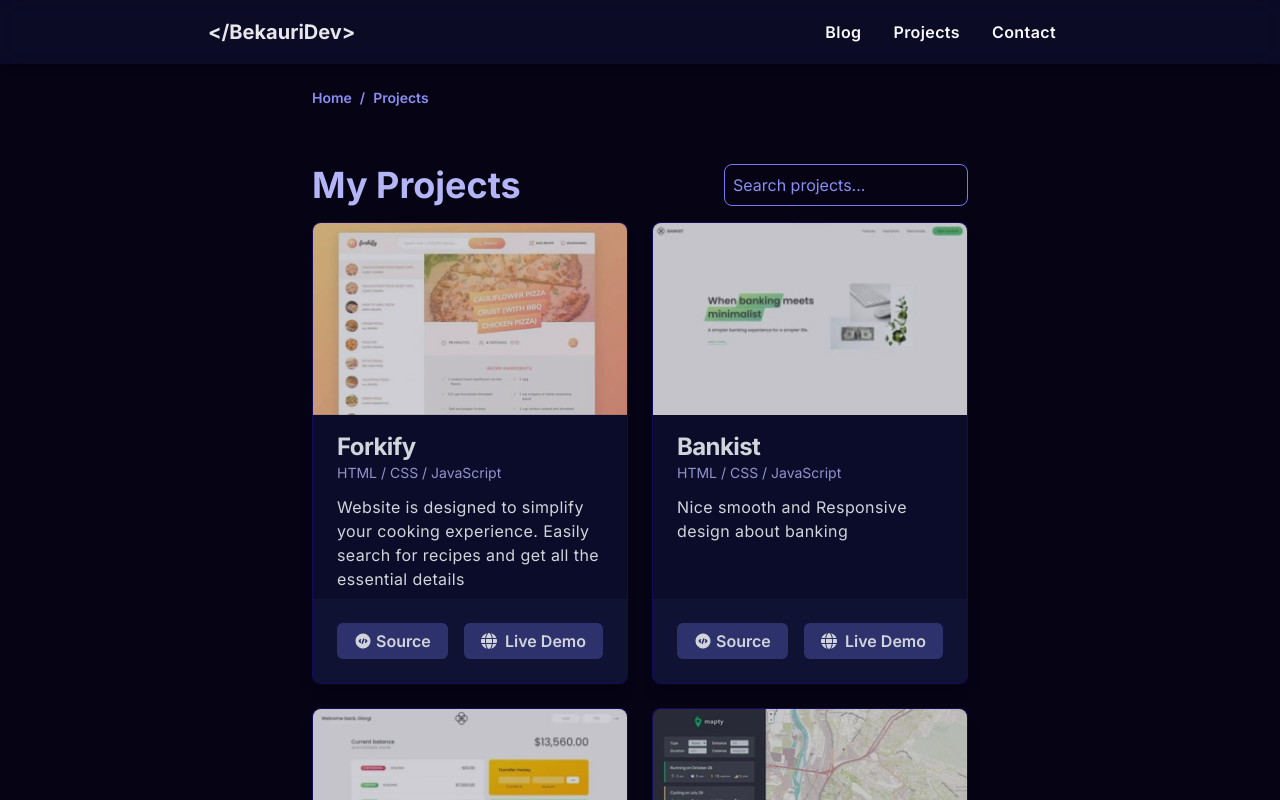
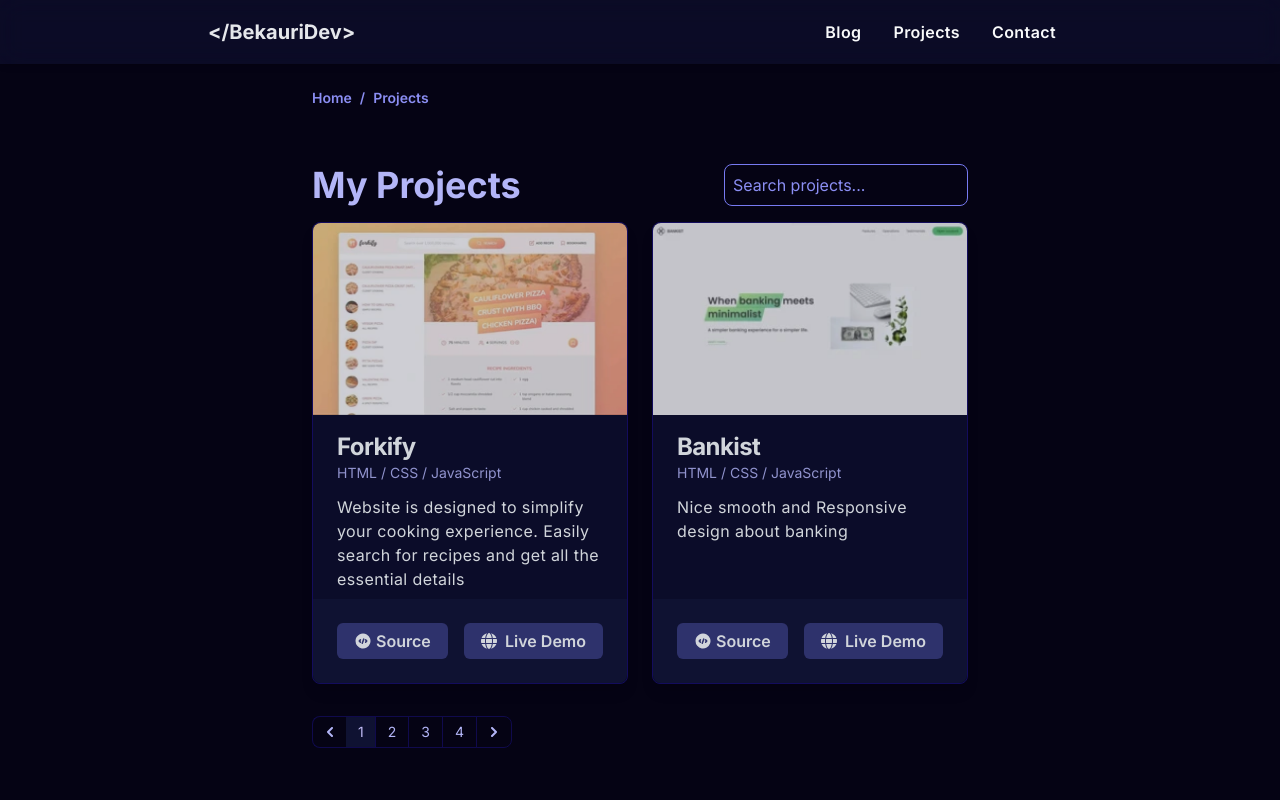
Before and after one commit to bekauridev/React_Portfolio, a React (Vite) app: page /projects in a window 1280 px wide. Shown: the top 800 px of the page. Built offline with nearby package versions, Linux system fonts and the light colour scheme.

Commit message:
Pagination added for projects

```diff
--- a/src/features/projects/Projects.jsx
+++ b/src/features/projects/Projects.jsx
@@ -4,19 +4,36 @@ import Fuse from "fuse.js";
 import { projects } from "./api";
 
 import Breadcrumbs from "../../ui/Breadcrumbs";
+import Pagination from "../../ui/pagination";
 
+// Fuse.js initialization
 const fuse = new Fuse(projects, {
-  keys: ["name", "description", "technologies"],
+  keys: ["name", "technologies"],
   threshold: 0.3,
 });
 
 function Projects() {
+  // for search
   const [query, setQuery] = useState("");
+  const [currentPage, setCurrentPage] = useState(1);
+  const projectsPerPage = 2;
+
+  // Pagination logic
+  const indexOfLastProject = currentPage * projectsPerPage;
+  const indexOfFirstProject = indexOfLastProject - projectsPerPage;
 
   // Filter projects based on search query
   const filteredProjects = query
     ? fuse.search(query).map((result) => result.item)
     : projects;
+
+  const currentProjects = filteredProjects.slice(indexOfFirstProject, indexOfLastProject);
+
+  const totalPages = Math.ceil(filteredProjects.length / projectsPerPage);
+
+  const handlePageChange = (page) => {
+    setCurrentPage(page);
+  };
 
   return (
     <div className="flex min-h-screen flex-col p-6 sm:max-w-[44rem]">
@@ -34,15 +51,16 @@ function Projects() {
           value={query}
           onChange={(e) => {
             setQuery(e.target.value);
+            setCurrentPage(1); // Reset to the first page when searching
           }}
           className="rounded-lg border border-primary-400 bg-primary-900 py-2 pl-2 text-primary-100 placeholder-primary-300 focus:border-primary-300 focus:outline-none"
         />
       </div>
 
       <div className="grid grid-cols-1 items-center justify-items-center gap-6 sm:grid-cols-2 lg:grid-cols-2">
-        {filteredProjects.length > 0 ? (
+        {currentProjects.length > 0 ? (
           <>
-            {filteredProjects.map((project, index) => (
+            {currentProjects.map((project, index) => (
               <ProjectCard
                 key={index}
                 projectImg={project.image}
@@ -63,7 +81,16 @@ function Projects() {
         )}
       </div>
 
-      {filteredProjects.length > 0 && <div className="mt-8">{/* Pagination */}</div>}
+      {/* Pagination */}
+      {currentProjects.length > 0 && (
+        <div className="mt-8">
+          <Pagination
+            currentPage={currentPage}
+            totalPages={totalPages}
+            onPageChange={handlePageChange}
+          />
+        </div>
+      )}
     </div>
   );
 }
--- /dev/null
+++ b/src/ui/pagination.jsx
@@ -0,0 +1,92 @@
+const Pagination = ({ currentPage, totalPages, onPageChange }) => {
+  const handlePrevious = () => {
+    if (currentPage > 1) {
+      onPageChange(currentPage - 1);
+    }
+  };
+
+  const handleNext = () => {
+    if (currentPage < totalPages) {
+      onPageChange(currentPage + 1);
+    }
+  };
+
+  const renderPageNumbers = () => {
+    const pages = [];
+    for (let i = 1; i <= totalPages; i++) {
+      pages.push(
+        <li key={i}>
+          <button
+            onClick={() => onPageChange(i)}
+            className={`flex items-center justify-center px-3 h-8 leading-tight border ${
+              currentPage === i
+                ? "z-10 text-text border-primary-600 border-x-0  bg-primary-500  "
+                : "text-primary-100 bg-primary-900 border-primary-600 hover:bg-primary-800 hover:text-primary-200"
+            }`}
+          >
+            {i}
+          </button>
+        </li>
+      );
+    }
+    return pages;
+  };
+
+  return (
+    <nav aria-label="pagination">
+      <ul className="flex h-8 items-center -space-x-px text-sm">
+        <li>
+          <button
+            onClick={handlePrevious}
+            disabled={currentPage === 1}
+            className="ms-0 flex h-8 items-center justify-center rounded-s-lg border border-e-0 border-primary-600 bg-primary-900 px-3 leading-tight text-primary-100 hover:bg-primary-800 hover:text-text"
+          >
+            <span className="sr-only">Previous</span>
+            <svg
+              className="h-2.5 w-2.5 rtl:rotate-180"
+              aria-hidden="true"
+              xmlns="http://www.w3.org/2000/svg"
+              fill="none"
+              viewBox="0 0 6 10"
+            >
+              <path
+                stroke="currentColor"
+                strokeLinecap="round"
+                strokeLinejoin="round"
+                strokeWidth="2"
+                d="M5 1 1 5l4 4"
+              />
+            </svg>
+          </button>
+        </li>
+        {renderPageNumbers()}
+        <li>
+          <button
+            onClick={handleNext}
+            disabled={currentPage === totalPages}
+            className="flex h-8 items-center justify-center rounded-e-lg border border-primary-600 bg-primary-900 px-3 leading-tight text-primary-100 hover:bg-primary-800 hover:text-text"
+          >
+            <span className="sr-only">Next</span>
+            <svg
+              className="h-2.5 w-2.5 rtl:rotate-180"
+              aria-hidden="true"
+              xmlns="http://www.w3.org/2000/svg"
+              fill="none"
+              viewBox="0 0 6 10"
+            >
+              <path
+                stroke="currentColor"
+                strokeLinecap="round"
+                strokeLinejoin="round"
+                strokeWidth="2"
+                d="m1 9 4-4-4-4"
+              />
+            </svg>
+          </button>
+        </li>
+      </ul>
+    </nav>
+  );
+};
+
+export default Pagination;
```
